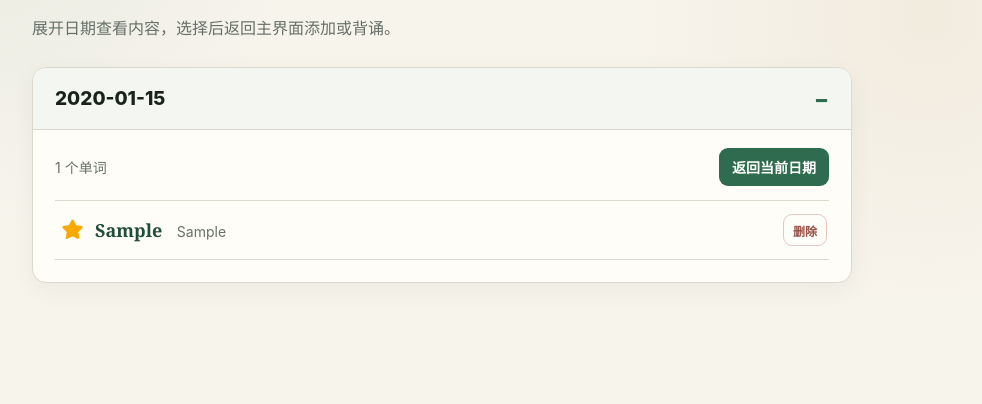
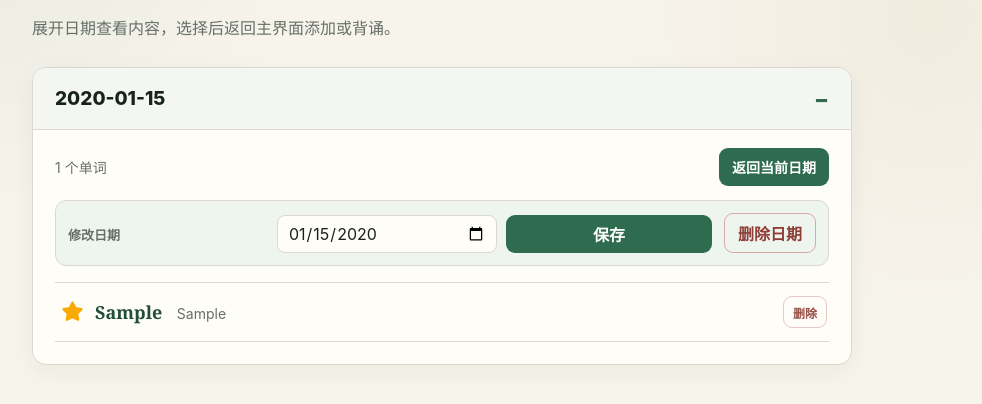
Before and after one commit to cuclr/English, a Flask app: page /dates in a window 1280 px wide. Shown: the part 207-611 px from the top of the page, without its empty margins (198-1180 px from the left). Run offline with Flask 3, Linux system fonts and the light colour scheme; tables that the repository leaves empty hold one stand-in row (values such as "Sample post").

Commit message:
feat(dates): add edit and delete controls

```diff
--- a/app.py
+++ b/app.py
@@ -597,6 +597,68 @@ def create_day():
         flash("学习日期已创建。", "success")
 
     return redirect(url_for("index"))
+
+
+@app.post("/days/<int:study_day_id>/edit")
+def edit_study_day(study_day_id: int):
+    """Update a study date without changing the words assigned to it."""
+    study_date = request.form.get("study_date", "").strip()
+    if not study_date:
+        flash("请选择新的学习日期。", "error")
+        return redirect(url_for("date_library"))
+
+    try:
+        date.fromisoformat(study_date)
+    except ValueError:
+        flash("日期格式不正确，请重新选择。", "error")
+        return redirect(url_for("date_library"))
+
+    try:
+        with get_db() as connection:
+            study_day = connection.execute(
+                "SELECT id FROM study_days WHERE id = ?", (study_day_id,)
+            ).fetchone()
+            if study_day is None:
+                flash("要编辑的学习日期不存在。", "error")
+                return redirect(url_for("date_library"))
+
+            connection.execute(
+                "UPDATE study_days SET study_date = ? WHERE id = ?",
+                (study_date, study_day_id),
+            )
+            session["selected_day_id"] = study_day_id
+    except sqlite3.IntegrityError:
+        flash("这个学习日期已经存在。", "error")
+    else:
+        flash(f"学习日期已修改为 {study_date}。", "success")
+
+    return redirect(url_for("date_library"))
+
+
+@app.post("/days/<int:study_day_id>/delete")
+def delete_study_day(study_day_id: int):
+    """Delete a study date; SQLite cascades to its words and review records."""
+    with get_db() as connection:
+        study_day = connection.execute(
+            "SELECT study_date FROM study_days WHERE id = ?", (study_day_id,)
+        ).fetchone()
+        if study_day is None:
+            flash("要删除的学习日期不存在。", "error")
+            return redirect(url_for("date_library"))
+
+        deleted_date = study_day["study_date"]
+        connection.execute("DELETE FROM study_days WHERE id = ?", (study_day_id,))
+
+        if session.get("selected_day_id") == study_day_id:
+            replacement_day = connection.execute(
+                "SELECT id FROM study_days ORDER BY study_date DESC LIMIT 1"
+            ).fetchone()
+            session["selected_day_id"] = (
+                replacement_day["id"] if replacement_day else None
+            )
+
+    flash(f"已删除学习日期 {deleted_date}，该日期下的单词也已删除。", "success")
+    return redirect(url_for("date_library"))
 
 
 @app.post("/words")
--- a/static/style.css
+++ b/static/style.css
@@ -320,6 +320,14 @@ small { color: var(--muted); }
 .date-toolbar { display: flex; align-items: center; justify-content: space-between; gap: 16px; margin-bottom: 14px; color: var(--muted); font-size: 14px; }
 .date-toolbar form { margin: 0; }
 .select-date-button { width: auto; min-height: 38px; margin: 0; padding: 7px 13px; }
+.date-management { display: grid; grid-template-columns: minmax(0, 1fr) auto; align-items: end; gap: 12px; margin-bottom: 16px; padding: 12px; border: 1px solid var(--line); border-radius: 11px; background: var(--accent-surface); }
+.edit-date-form { display: grid; grid-template-columns: auto minmax(150px, 220px) auto; align-items: center; gap: 9px; margin: 0; }
+.edit-date-form label { color: var(--muted); font-size: 13px; font-weight: 800; }
+.edit-date-form input { min-height: 38px; margin: 0; padding: 7px 10px; border: 1px solid var(--line); border-radius: 8px; background: var(--card); color: var(--ink); font: inherit; }
+.edit-date-button, .delete-day-button { width: auto; min-height: 38px; margin: 0; padding: 7px 13px; }
+.delete-day-form { margin: 0; }
+.delete-day-button { border: 1px solid #d8aaa5; background: transparent; color: #8f3f38; }
+.delete-day-button:hover { border-color: #b7655d; background: #f8e8e5; color: #71302b; }
 .compact-word-list { border-top: 1px solid var(--line); }
 .compact-word-row { display: flex; align-items: center; justify-content: space-between; gap: 18px; padding: 13px 2px; border-bottom: 1px solid var(--line); }
 .compact-word-row > div { min-width: 0; }
@@ -405,6 +413,8 @@ small { color: var(--muted); }
     .day-actions { align-items: flex-end; flex-direction: column; }
     .date-toolbar { align-items: stretch; flex-direction: column; }
     .select-date-button { width: 100%; }
+    .date-management, .edit-date-form { grid-template-columns: 1fr; align-items: stretch; }
+    .edit-date-button, .delete-day-button, .delete-day-form { width: 100%; }
     .compact-word-row { align-items: flex-start; }
     .compact-word-row strong, .compact-word-row span { display: block; }
     .compact-word-row span { margin-top: 4px; }
--- a/templates/dates.html
+++ b/templates/dates.html
@@ -47,6 +47,23 @@
                                 </form>
                             </div>
 
+                            <div class="date-management" aria-label="管理 {{ day.study_date }}">
+                                <form class="edit-date-form" method="post" action="{{ url_for('edit_study_day', study_day_id=day.id) }}">
+                                    <label for="edit-date-{{ day.id }}">修改日期</label>
+                                    <input id="edit-date-{{ day.id }}" name="study_date" type="date" value="{{ day.study_date }}" required>
+                                    <button class="edit-date-button" type="submit">保存</button>
+                                </form>
+                                <form
+                                    class="delete-day-form"
+                                    method="post"
+                                    action="{{ url_for('delete_study_day', study_day_id=day.id) }}"
+                                    data-study-date="{{ day.study_date }}"
+                                    data-word-count="{{ day.word_count }}"
+                                >
+                                    <button class="delete-day-button" type="submit">删除日期</button>
+                                </form>
+                            </div>
+
                             {% set day_words = words_by_day.get(day.id, []) %}
                             {% if day_words %}
                                 <div class="compact-word-list">
@@ -90,6 +107,23 @@
                 if (!confirmed) event.preventDefault();
             });
         });
+
+        document.querySelectorAll('.delete-day-form').forEach((form) => {
+            form.addEventListener('submit', (event) => {
+                const firstConfirmed = window.confirm(
+                    `确定删除学习日期“${form.dataset.studyDate}”吗？该日期下的 ${form.dataset.wordCount} 个单词也会一并删除。`
+                );
+                if (!firstConfirmed) {
+                    event.preventDefault();
+                    return;
+                }
+
+                const secondConfirmed = window.confirm(
+                    `请再次确认：删除“${form.dataset.studyDate}”后，相关单词和学习记录将无法在应用中恢复。仍要继续吗？`
+                );
+                if (!secondConfirmed) event.preventDefault();
+            });
+        });
     </script>
     <script src="{{ url_for('static', filename='favorites.js') }}"></script>
 </body>
```
Also changed, not shown: AGENTS.md (+9 -0 lines), tests/test_word_management.py (+81 -0 lines), CHANGELOG.md, README.md.
